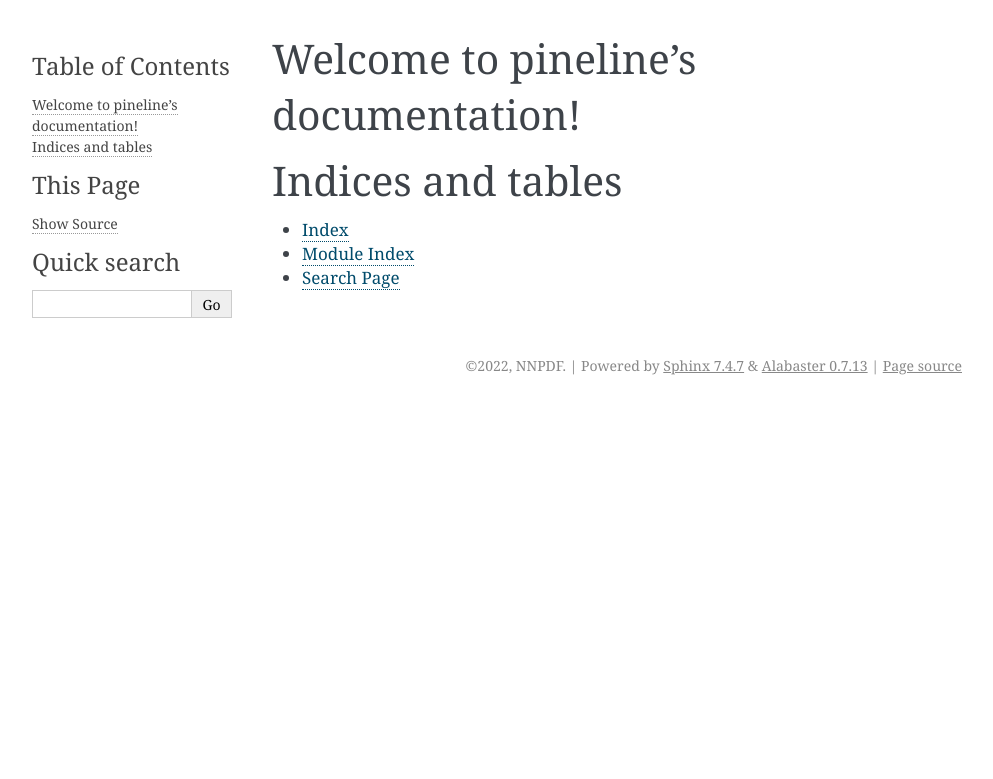
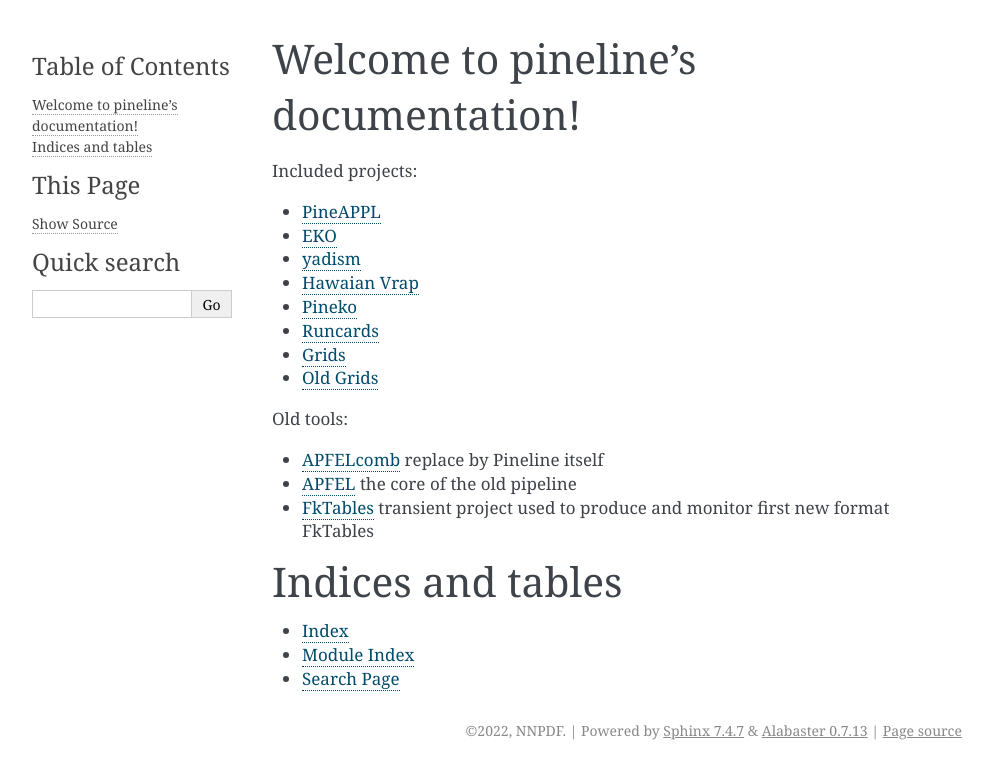
Before and after one commit to NNPDF/pineline, a Sphinx documentation site: the page built from docs/source/index.rst, in a window 1280 px wide. Shown: the top 779 px of the page, without its empty margins (148-1141 px from the left). Built offline with Sphinx 7.4.7, drawn with Linux system fonts in a browser that asks for light colours.

Commit message:
Init docs

```diff
--- a/docs/source/conf.py
+++ b/docs/source/conf.py
@@ -52,3 +52,10 @@
 # relative to this directory. They are copied after the builtin static files,
 # so a file named "default.css" will overwrite the builtin "default.css".
 html_static_path = ["_static"]
+
+
+html_theme_options = {
+    "logo": "logo.svg",
+    "github_user": "NNPDF",
+    "github_repo": "pineline",
+}
--- a/docs/source/index.rst
+++ b/docs/source/index.rst
@@ -10,6 +10,23 @@
    :maxdepth: 2
    :caption: Contents:
 
+Included projects:
+
+- `PineAPPL <https://github.com/N3PDF/pineappl>`_
+- `EKO <https://github.com/N3PDF/eko>`_
+- `yadism <https://github.com/N3PDF/yadism>`_
+- `Hawaian Vrap <https://github.com/NNPDF/hawaiian_vrap>`_
+- `Pineko <https://github.com/N3PDF/pineko>`_
+- `Runcards <https://github.com/NNPDF/runcards>`_
+- `Grids <https://github.com/NNPDF/pineapplgrids>`_
+- `Old Grids <https://github.com/NNPDF/applgrids>`_
+
+Old tools:
+
+- `APFELcomb <https://github.com/NNPDF/apfelcomb>`_ replace by Pineline itself
+- `APFEL <https://github.com/scarrazza/apfel>`_ the core of the old pipeline
+- `FkTables <https://github.com/NNPDF/fktables>`_ transient project used to
+  produce and monitor first new format FkTables
 
 
 Indices and tables
```
